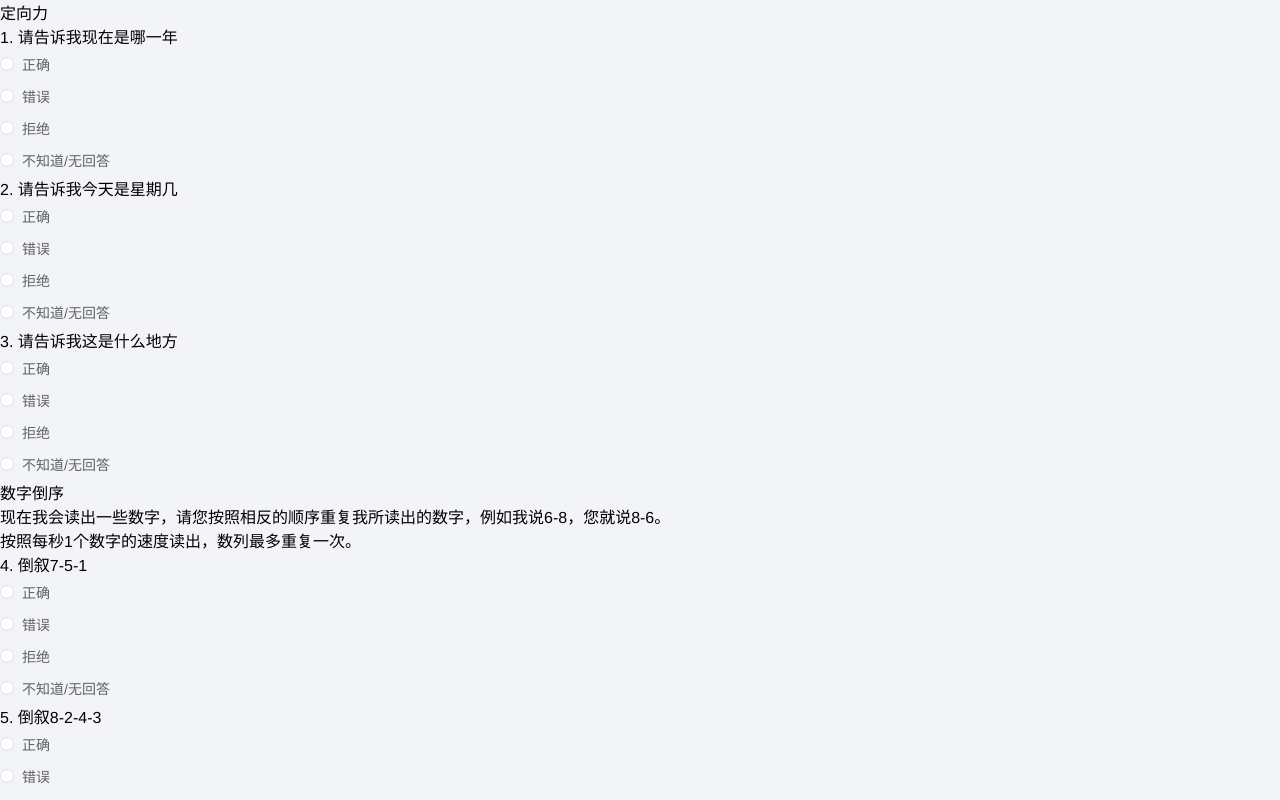
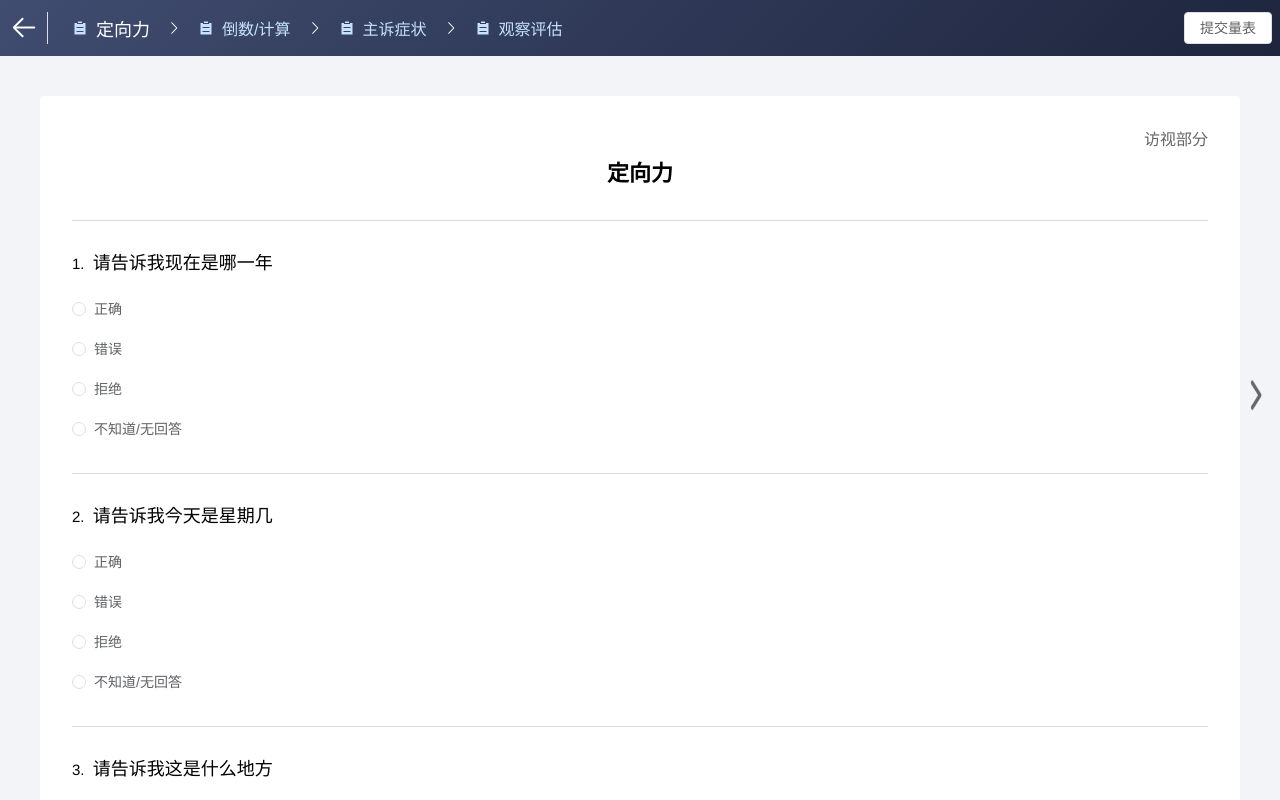
Before and after one commit to whqwq/DeliriumAssess_front, a Vue app: page /assess in a window 1280 px wide. Shown: the top 800 px of the page. Built offline with nearby package versions, Linux system fonts and the light colour scheme.

Commit message:
finish assess

```diff
--- a/package.json
+++ b/package.json
@@ -11,11 +11,12 @@
     "@element-plus/icons-vue": "^2.3.1",
     "element-plus": "^2.7.3",
     "less": "^4.2.0",
+    "lodash": "^4.17.21",
     "moment": "^2.30.1",
     "pinia": "^2.1.7",
     "throttle": "^1.0.3",
     "vue": "^3.3.4",
-    "vue-router": "^4.2.5"
+    "vue-router": "^4.3.2"
   },
   "devDependencies": {
     "@vitejs/plugin-vue": "^4.4.0",
--- a/src/App.vue
+++ b/src/App.vue
@@ -26,6 +26,7 @@ window.addEventListener('resize', getPageSize)
 }
 :root {
   --mobile-width: 830px;
+  --topbar-height: 56px;
 }
 #app {
   margin: 0;
--- a/src/components/system/Topbar.vue
+++ b/src/components/system/Topbar.vue
@@ -18,16 +18,15 @@
 </script>
 
 <style scoped lang="less">
-@topbarHeight: 56px;
 .topbar-space {
   width: 100%;
-  height: @topbarHeight;
+  height: var(--topbar-height);
 }
 .topbar {
   z-index: 10;
   background: linear-gradient(135deg, #404c70 0%, #1e253d 100%);
   width: 100%;
-  height: @topbarHeight;
+  height: var(--topbar-height);
   display: flex;
   justify-content: space-between;
   align-items: center;
--- a/src/views/assess/3DCAM/3DCAM.js
+++ b/src/views/assess/3DCAM/3DCAM.js
@@ -1,9 +1,19 @@
+import QuestionGroup from './QuestionGroup.vue'
+
 export const QUESTION_VISIT = 0
 export const QUESTION_OBSERVE = 1
 
-const weekDays = ["星期日", "星期一", "星期二", "星期三", "星期四", "星期五", "星期六"]
-const getCurYear = () => (new Date()).getFullYear()
-const getCurWeekDay = () => weekDays[(new Date()).getDay()]
+export const getChoiceMap = (choices, source, target) => {
+  const map = {}
+  for (let c of (choices || [])) {
+    map[c[source]] = c[target]
+  }
+  return map
+}
+
+const weekDays = ['星期日', '星期一', '星期二', '星期三', '星期四', '星期五', '星期六']
+const getCurYear = () => new Date().getFullYear()
+const getCurWeekDay = () => weekDays[new Date().getDay()]
 
 const choicesList = []
 choicesList[0] = [
@@ -49,7 +59,7 @@ export const visitQuestionGroups = [
     tips: '',
     choices: choicesList[0], // 此题目组有统一的回答选项;具体题目也可以单独设置选项
     questions: [
-      { i: '1', content: '请告诉我现在是哪一年', answerTips: getCurYear()+'年' },
+      { i: '1', content: '请告诉我现在是哪一年', answerTips: getCurYear() + '年' },
       { i: '2', content: '请告诉我今天是星期几', answerTips: getCurWeekDay() },
       { i: '3', content: '请告诉我这是什么地方', answerTips: '答出“医院”即可' }
     ],
@@ -61,8 +71,8 @@ export const visitQuestionGroups = [
     tips: '按照每秒1个数字的速度读出，数列最多重复一次。',
     choices: choicesList[1],
     questions: [
-      { i: '4', content: '倒叙7-5-1', answerTips: '逆序：1-5-7' },
-      { i: '5', content: '倒叙8-2-4-3', answerTips: '逆序：3-4-2-8' }
+      { i: '4', content: '倒叙 7-5-1', answerTips: '逆序：1-5-7' },
+      { i: '5', content: '倒叙 8-2-4-3', answerTips: '逆序：3-4-2-8' }
     ],
     feature: 2
   },
@@ -85,11 +95,11 @@ export const visitQuestionGroups = [
     tips: '注意：可以提示“再减去3等于多少”，而不要主动提示“17/14/11减去3等于多少？”；当受试者停在X，可以提示“X提减去3等于多少？，但只能提示1次。',
     choices: choicesList[1],
     questions: [
-      { i: '7A', content: '20-3', answerTips: '17' },
-      { i: '7B', content: '17-3', answerTips: '14' },
-      { i: '7C', content: '14-3', answerTips: '11' },
-      { i: '7D', content: '11-3', answerTips: '8' },
-      { i: '7E', content: '8-3', answerTips: '5' }
+      { i: '7A', content: '计算 20-3', answerTips: '17' },
+      { i: '7B', content: '计算 17-3', answerTips: '14' },
+      { i: '7C', content: '计算 14-3', answerTips: '11' },
+      { i: '7D', content: '计算 11-3', answerTips: '8' },
+      { i: '7E', content: '计算 8-3', answerTips: '5' }
     ],
     feature: 2
   },
@@ -118,7 +128,8 @@ export const visitQuestionGroups = [
       },
       {
         i: '21',
-        content:'请查询病历或者联系了解患者情况的家属、朋友或护理人员，了解：在过去24小时，患者的记忆力或思维是否有急性改变？（如糊涂、幻觉、思维混乱）',
+        content:
+          '请查询病历或者联系了解患者情况的家属、朋友或护理人员，了解：在过去24小时，患者的记忆力或思维是否有急性改变？（如糊涂、幻觉、思维混乱）',
         choices: choicesList[4],
         isExtra: true
       }
@@ -128,6 +139,8 @@ export const visitQuestionGroups = [
 ]
 export const observeQuestionGroups = [
   {
+    title: '观察评估',
+    tips: '访视部分已结束，下面请完成评估者观察内容并选择相应选项。',
     choices: choicesList[5],
     questions: [
       {
@@ -206,3 +219,10 @@ export const observeQuestionGroups = [
     feature: 1
   }
 ]
+
+export const assessPages = [
+  { part: '访视部分', instruction: '定向力', questionGroups: [visitQuestionGroups[0]] },
+  { part: '访视部分', instruction: '倒数/计算', questionGroups: visitQuestionGroups.slice(1, 4) },
+  { part: '访视部分', instruction: '主诉症状', questionGroups: [visitQuestionGroups[4]] },
+  { part: '观察部分', instruction: '观察评估', questionGroups: observeQuestionGroups }
+]
--- a/src/views/assess/3DCAM/Assess3DCAM.vue
+++ b/src/views/assess/3DCAM/Assess3DCAM.vue
@@ -1,8 +1,32 @@
 <template>
   <div class="assess-3DCAM">
-    <div class="assess-content">
-			<QuestionGroup v-for="qg in visitQuestionGroups" :questionGroup="qg" />
-		</div>
+    <!-- Header -->
+    <AssessHeader v-model="curPageIndex" :steps="steps" @trySubmit="trySubmit" />
+    <!-- assess pages -->
+    <template v-for="(ap, api) in assessPages_">
+      <div class="assess-page" v-show="curPageIndex === api">
+        <div class="assess-page-part">{{ ap.part }}</div>
+        <div class="assess-page-quesitonGroups">
+          <QuestionGroup v-for="qg in ap.questionGroups" :questionGroup="qg" v-model="qg.answers" />
+        </div>
+        <div class="assess-page-btn-container inner-center">
+          <el-button class="assess-page-btn" type="info" plain round size="large" @click="tmpSave()"
+            >暂存</el-button
+          >
+        </div>
+      </div>
+    </template>
+    <div class="turn-btn turn-btn-left" @click="turnPage(curPageIndex - 1)" v-if="curPageIndex > 0">
+      <el-icon><ArrowLeftBold /></el-icon>
+    </div>
+    <div
+      class="turn-btn turn-btn-right"
+      @click="turnPage(curPageIndex + 1)"
+      v-if="curPageIndex < assessPages.length - 1"
+    >
+      <el-icon><ArrowRightBold /></el-icon>
+    </div>
+    <!-- dialog where assess begin -->
     <el-dialog
       class="beginning"
       style="min-width: 250px"
@@ -27,29 +51,83 @@
 </template>
 
 <script setup>
+import { debounce } from 'lodash'
+import { ElMessageBox } from 'element-plus'
+import AssessHeader from '../AssessHeader.vue'
 import QuestionGroup from './QuestionGroup.vue'
-import { visitQuestionGroups, observeQuestionGroups } from './3DCAM.js'
-import { ref, computed, onMounted } from 'vue'
+import { assessPages } from './3DCAM.js'
+import { ref, computed, onMounted, watch } from 'vue'
 import { useRoute, useRouter } from 'vue-router'
+import { useCommonStore } from '@/stores/common.js'
+
+const commonStore = useCommonStore()
 const route = useRoute()
 const router = useRouter()
-const patient = ref({
-  id: route.query.patientId,
-  idInProject: '001',
-  alpha: 'W'
+
+const curPageIndex = ref(0)
+const curPage = computed(() => assessPages[curPageIndex.value])
+
+const assessPages_ = ref(assessPages)
+assessPages_.value.forEach((ap) => {
+  ap.questionGroups.forEach((qg) => {
+    qg.answers = []
+    qg.questions.forEach((q) => {
+      q.choices = q.choices || qg.choices
+      q.answer = { choice: '', value: false, input: '', needInput: false }
+    })
+  })
 })
-const assessType = ref(route.query.assessType)
+
 const isShowBeginning = ref(false)
 const finishBeginning = () => {
   isShowBeginning.value = false
 }
 
+const tmpSave = () => {
+  const qgs = assessPages_.value[curPageIndex.value].questionGroups
+  console.log(qgs.map((qg) => qg.answers).flat())
+}
+
+const curPageQAs = computed(() => {
+  const qgroups = assessPages_.value[curPageIndex.value].questionGroups
+  const qanswers = qgroups.map((qg) => qg.answers).flat()
+  return qanswers
+})
+const handleCurQAsFinished = () => {
+  for (const qa of curPageQAs.value) {
+    const answer = qa
+    if (!answer.choice || (!answer.input && answer.needInput)) {
+      steps.value[curPageIndex.value].finished = false
+      return
+    }
+  }
+  steps.value[curPageIndex.value].finished = true
+}
+watch(curPageQAs, debounce(handleCurQAsFinished, 1000), { deep: true })
+
+const steps = ref(assessPages.map((ap) => ({ text: ap.instruction, finished: false })))
+
+const turnPage = (i) => {
+  curPageIndex.value = i
+}
+const trySubmit = () => {
+  commonStore.loadding = true
+  for (let i = 0; i < steps.value.length; i++) {
+    if (!steps.value[i].finished) {
+      commonStore.loadding = false
+      curPageIndex.value = i
+      ElMessageBox.alert('当前页中存在题目未填写完整', {confirmButtonText: '我知道了'})
+      return
+    }
+  }
+}
 onMounted(() => {
   // isShowBeginning.value = true
 })
 </script>
 
 <style scoped lang="less">
+@turn-icon-space: 14px;
 .inner-center {
   display: flex;
   justify-content: center;
@@ -68,4 +146,75 @@ onMounted(() => {
     }
   }
 }
+.assess-3DCAM {
+  padding: 32px;
+  padding-top: calc(32px + var(--topbar-height));
+}
+.assess-header {
+  position: fixed;
+  top: 0;
+  left: 0;
+  z-index: 10;
+  background: linear-gradient(135deg, #404c70 0%, #1e253d 100%);
+  width: 100%;
+  height: var(--topbar-height);
+  font-size: calc(var(--topbar-height) / 1.8);
+  color: white;
+  display: flex;
+  align-items: center;
+  padding: 0 8px;
+  .assess-header-steps-container {
+    width: 100%;
+    font-size: 16px;
+    display: flex;
+    align-items: center;
+  }
+}
+.assess-page {
+  margin: 8px;
+  padding: 32px;
+  border-radius: 4px;
+  background-color: white;
+  line-height: 1.5;
+  .assess-page-part {
+    color: #666;
+    display: flex;
+    justify-content: right;
+  }
+  .assess-page-btn-container {
+    width: 100%;
+    margin: 16px 0;
+    .assess-page-btn {
+      max-width: 100%;
+      width: 260px;
+      font-weight: 600;
+      border-width: 2px;
+    }
+  }
+  .turn-btn {
+    position: fixed;
+    top: 50%;
+    translate: 0 -50%;
+    scale: 1 1.6;
+    font-size: 22px;
+    color: #666;
+    cursor: pointer;
+    transition: all 0.25s linear;
+    &:hover {
+      color: #409eef;
+    }
+  }
+  .turn-btn-left {
+    left: @turn-icon-space;
+    &:hover {
+      translate: -5px -50%;
+    }
+  }
+  .turn-btn-right {
+    right: @turn-icon-space;
+    &:hover {
+      translate: 5px -50%;
+    }
+  }
+}
 </style>
--- a/src/views/assess/3DCAM/QuestionAnswer.vue
+++ b/src/views/assess/3DCAM/QuestionAnswer.vue
@@ -2,13 +2,14 @@
   <div class="question-answer">
     <el-radio-group v-model="answerChoice">
       <div class="answer-radioline" v-for="c in choices">
-        <el-radio :value="c.text">{{ c.text }}</el-radio>
+        <el-radio size="large" :value="c.text">{{ c.text }}</el-radio>
         <el-input
           class="radio-input"
           type="textarea"
           :autosize="{ minRows: 1 }"
           v-if="c.needInput && answerChoice === c.text"
-          v-model="answerInput"
+          v-model="answer.input"
+          placeholder="请按提示将具体内容填写完整"
         />
       </div>
     </el-radio-group>
@@ -16,20 +17,20 @@
 </template>
 
 <script setup>
-import { ref, defineEmits, watch } from 'vue'
-const props = defineProps(['choices', 'questionIndex'])
-const emit = defineEmits(['choiceChange'])
-const questionIndex = props.questionIndex
-const choices = props.choices
-const choiceTextValueMap = {}
-choices.forEach((c) => {
-  choiceTextValueMap[c.text] = c.value
-})
+import { getChoiceMap } from './3DCAM.js'
+import { ref, defineEmits, watch, computed, defineModel } from 'vue'
+const props = defineProps(['choices'])
+
+const choiceTextValueMap = getChoiceMap(props.choices, 'text', 'value')
+const choiceTextNeedInputMap = getChoiceMap(props.choices, 'text', 'needInput')
 const answerChoice = ref(null)
-const answerInput = ref('')
+
+const answer = defineModel()
 const handleChoiceChange = (choice) => {
-  const choiceValue = choiceTextValueMap[choice]
-  emit('choiceChange', choiceValue, questionIndex)
+  answer.value.input = ''
+  answer.value.choice = choice
+  answer.value.value = choiceTextValueMap[choice]
+  answer.value.needInput = choiceTextNeedInputMap[choice]
 }
 watch(answerChoice, handleChoiceChange)
 </script>
@@ -40,6 +41,7 @@ watch(answerChoice, handleChoiceChange)
 }
 .answer-radioline {
   display: flex;
+  align-items: center;
 }
 .radio-input {
   max-width: 65%;
--- a/src/views/assess/3DCAM/QuestionGroup.vue
+++ b/src/views/assess/3DCAM/QuestionGroup.vue
@@ -1,54 +1,73 @@
 <template>
   <div class="question-group">
-    <div class="group-title" v-if="questionGroup.title">{{ questionGroup.title }}</div>
-    <div class="group-dialog" v-if="questionGroup.dialog">{{ questionGroup.dialog }}</div>
-    <div class="group-tips" v-if="questionGroup.tips">{{ questionGroup.tips }}</div>
+    <div class="group-title" v-if="questionGroup.title">
+      {{ questionGroup.title }}
+    </div>
+    <div class="group-dialog" v-if="questionGroup.dialog">对话：{{ questionGroup.dialog }}</div>
+    <div class="group-tips" v-if="questionGroup.tips">提示：{{ questionGroup.tips }}</div>
     <div class="questions">
-      <div v-for="(q, qi) in questionGroup.questions">
-        <template v-if="!q.isExtra || isShowExtra">
+      <div v-for="q in questionGroup.questions">
+        <div v-show="!q.isExtra || isShowExtra">
+          <el-divider />
           <div class="question-content">
             <template v-if="q.answerTips">
               <el-popover placement="top" trigger="click" :content="q.answerTips">
                 <template #reference>
-                  <span>{{ q.i + '. ' + q.content }}</span>
+                  <span>
+                    <span class="question-content-number">{{ q.i + '. ' }}</span>
+                    {{ q.content }}
+                  </span>
                 </template>
               </el-popover>
             </template>
             <template v-else>
-              <span>{{ q.i + '. ' + q.content }}</span>
+              <span>
+                <span class="question-content-number">{{ q.i + '. ' }}</span>
+                {{ q.content }}
+              </span>
             </template>
           </div>
           <div class="question-answer-container">
-            <QuestionAnswer
-              :questionIndex="qi"
-              :choices="q.choices || questionGroup.choices"
-              @choiceChange="choiceChange"
-            />
+            <QuestionAnswer v-model="q.answer" :choices="q.choices" />
           </div>
-        </template>
+        </div>
       </div>
     </div>
   </div>
 </template>
 
 <script setup>
+import { debounce } from 'lodash'
 import QuestionAnswer from './QuestionAnswer.vue'
-import { ref, computed } from 'vue'
+import { ref, computed, defineModel, watch } from 'vue'
 const props = defineProps(['questionGroup'])
-const questionGroup = props.questionGroup
-const answerChoices = ref(new Array(questionGroup.questions.length).fill(null))
-const choiceChange = (answerValue, i) => {
-  answerChoices.value[i] = answerValue
-	const questions = questionGroup.questions
-	for (let j = 0; j < questions.length; j++) {
-		if (!questions[j].isExtra && !answerChoices.value[j]) {
-			isShowExtra.value = false
-			return
-		}
-	}
-	isShowExtra.value = true
+
+const isShowExtra = computed(() => {
+  const q = props.questionGroup.questions
+  for (let i = 0; i < q.length; i++) {
+    if (!q[i].isExtra && !q[i].answer.value) {
+      return false
+    }
+  }
+  return true
+})
+
+const answers = defineModel()
+const questionsAnswers = computed(() => {
+  const qas = []
+  for (const q of props.questionGroup.questions) {
+    if (!q.isExtra || (q.isExtra && isShowExtra.value))
+      qas.push({ ...q.answer, i: q.i, content: q.content })
+  }
+  return qas
+})
+const handleQuestionsAnswersChange = () => {
+  answers.value = questionsAnswers.value
 }
-const isShowExtra = ref(false)
+watch(questionsAnswers, debounce(handleQuestionsAnswersChange, 1000), {
+  deep: true,
+  immediate: true
+})
 </script>
 
 <style scoped lang="less">
@@ -59,16 +78,30 @@ const isShowExtra = ref(false)
   width: 300px;
 }
 .question-group {
+  line-height: 2;
   .group-title {
+    font-size: 22px;
+    font-weight: bold;
+    display: flex;
+    justify-content: center;
   }
   .group-dialog {
   }
   .group-tips {
+    color: #666;
+    font-size: 14px;
   }
   .questions {
   }
   .question-content {
+    font-size: 18px;
+    margin: 8px 0;
     cursor: default;
+    font-weight: 500;
+    &-number {
+      font-size: 15px;
+      margin-right: 4px;
+    }
   }
   .question-answer-container {
   }
--- /dev/null
+++ b/src/views/assess/AssessHeader.vue
@@ -0,0 +1,77 @@
+<template>
+  <div class="assess-header">
+    <el-icon @click="goBack"><Back /></el-icon>
+    <el-divider direction="vertical" />
+    <div class="assess-header-steps-container">
+      <template v-for="(s, i) in steps">
+        <el-icon v-if="i"><ArrowRight /></el-icon>
+        <div :class="['assess-step', { 'assess-step-finished': s.finished }]" @click="turnPage(i)">
+          <el-icon v-if="s.finished"><Checked /></el-icon>
+          <el-icon v-else><List /></el-icon>
+          <span :class="['assess-step-text', { 'assess-step-selected': i === curPageIndex }]">
+            {{ s.text }}
+          </span>
+        </div>
+      </template>
+    </div>
+    <el-button plain @click="trySubmit">提交量表</el-button>
+  </div>
+</template>
+
+<script setup>
+import { defineModel, defineEmits } from 'vue'
+import { useRouter } from 'vue-router'
+const router = useRouter()
+const props = defineProps(['steps']) //  steps: [{text:'stepA', finished:true}]
+const emit = defineEmits(['trySubmit'])
+const curPageIndex = defineModel()
+const goBack = () => {
+  router.push(-1)
+}
+const turnPage = (i) => {
+  curPageIndex.value = i
+}
+const trySubmit = () => emit('trySubmit')
+</script>
+
+<style scoped lang="less">
+.assess-header {
+  position: fixed;
+  top: 0;
+  left: 0;
+  z-index: 10;
+  background: linear-gradient(135deg, #404c70 0%, #1e253d 100%);
+  width: 100%;
+  height: var(--topbar-height);
+  font-size: calc(var(--topbar-height) / 1.8);
+  color: white;
+  display: flex;
+  align-items: center;
+  padding: 0 8px;
+  .assess-header-steps-container {
+    width: 100%;
+    font-size: 16px;
+    display: flex;
+    align-items: center;
+    .assess-step {
+      margin: 0 16px;
+      font-size: 16px;
+      display: flex;
+      align-items: center;
+      color: #c6e2ff;
+      cursor: pointer;
+      .assess-step-text {
+        margin-left: 8px;
+      }
+    }
+    .assess-step-finished {
+      color: #67c23a;
+    }
+    .assess-step-selected {
+      color: white;
+      font-size: 18px;
+      font-weight: 500;
+    }
+  }
+}
+</style>
```
Also changed, not shown: 1 other file (tests, documents, lock files or other folders).
